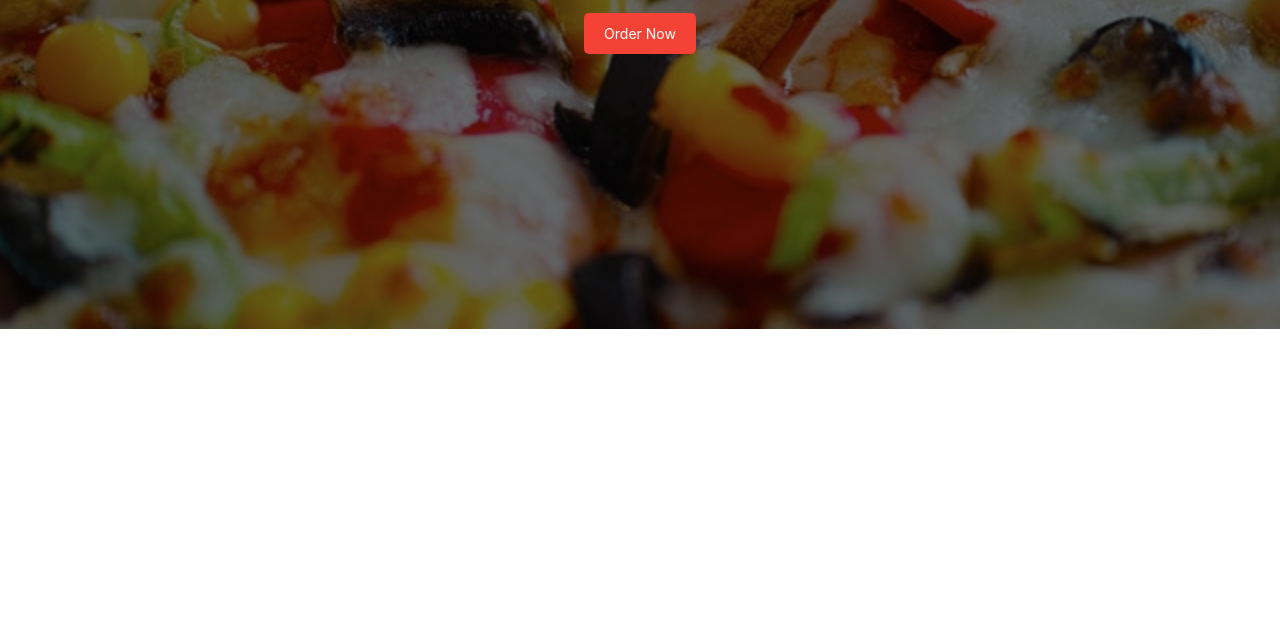
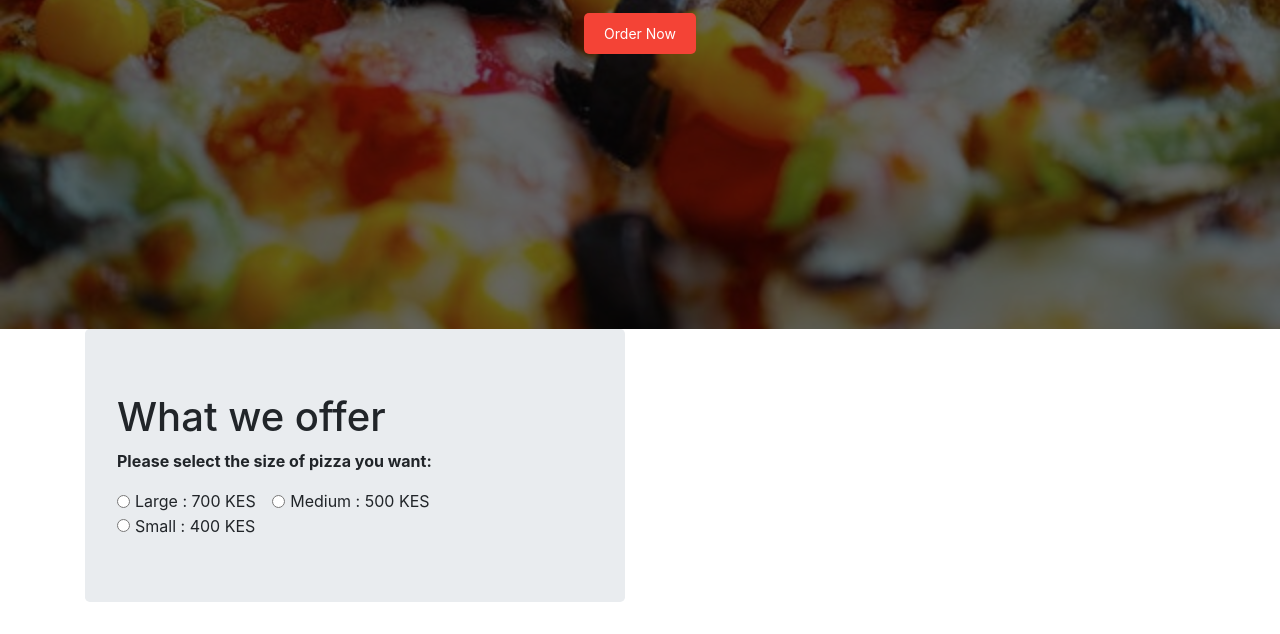
Before and after one commit to Makena-Maryann/DelishPizzaHut, a plain HTML site: page index.html in a window 1280 px wide. Shown: the part 391-1025 px from the top of the page. Before the commit the page ends 800 px from the top, so only its background shows below. Drawn offline with nearby package versions, Linux system fonts and the light colour scheme.

Commit message:
Added radio buttons for the size option

```diff
--- a/index.html
+++ b/index.html
@@ -39,8 +39,61 @@
 
       <a href="#order" class="connector">Order Now</a>
     </div>
+    <!--order-->
+    <div id="order">
+      <div class="container">
+        <div class="row">
+          <div class="col-md-6">
+            <div class="jumbotron">
+              <h1>What we offer</h1>
 
-    <div id="order"></div>
+              <!--size-->
+              <div class="size">
+                <p class="font-weight-bold">
+                  Please select the size of pizza you want:
+                </p>
+                <div class="form-check form-check-inline size">
+                  <input
+                    class="form-check-input"
+                    type="radio"
+                    name="sizes"
+                    id="large"
+                    value="700"
+                  />
+                  <label class="form-check-label" for="large">
+                    Large : 700 KES
+                  </label>
+                </div>
+                <div class="form-check form-check-inline size">
+                  <input
+                    class="form-check-input"
+                    type="radio"
+                    name="sizes"
+                    id="medium"
+                    value="500"
+                  />
+                  <label class="form-check-label" for="medium">
+                    Medium : 500 KES
+                  </label>
+                </div>
+                <div class="form-check form-check-inline disabled">
+                  <input
+                    class="form-check-input"
+                    type="radio"
+                    name="sizes"
+                    id="small"
+                    value="400"
+                  />
+                  <label class="form-check-label" for="small">
+                    Small : 400 KES
+                  </label>
+                </div>
+              </div>
+            </div>
+          </div>
+        </div>
+      </div>
+    </div>
     <div id="contacts"></div>
   </body>
 </html>
```
